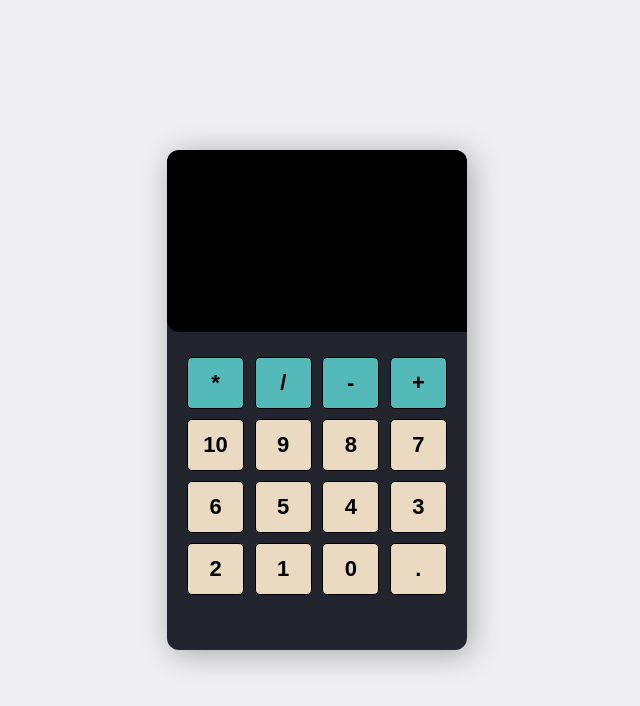
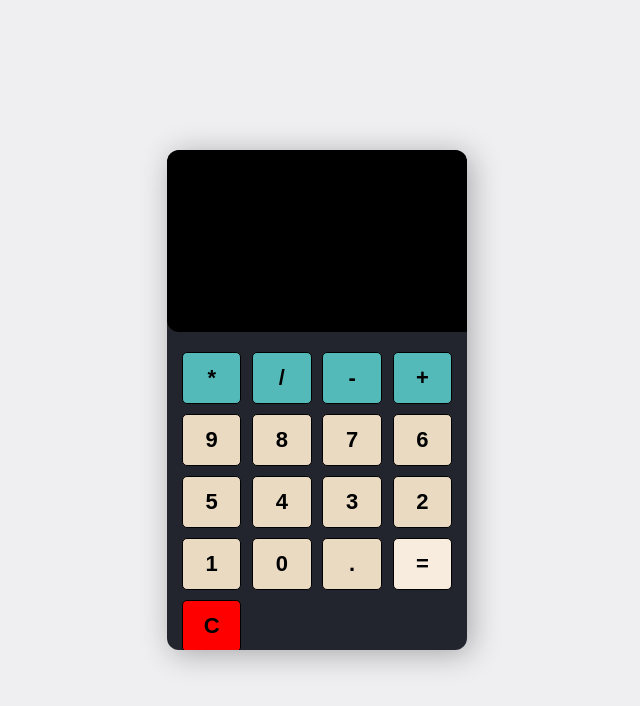
Before and after one commit to lahlaliwassim2/Mini-Calculatrice-en-Javascript, a plain HTML site: page index.html in a window 1280 px wide. Shown: the whole page, without its empty margins (323-963 px from the left). Drawn offline with Linux system fonts and the light colour scheme.

Commit message:
correction de quelques erreures

```diff
--- a/index.html
+++ b/index.html
@@ -20,7 +20,7 @@
                             <button type="button" class="btn btn-a"data-num="-">-</button>
                             <button type="button" class="btn btn-a"data-num="+">+</button>
 
-                            <button type="button" class="btn btn-b"data-num="10">10</button>
+
                             <button type="button" class="btn btn-b"data-num="9">9</button>
                             <button type="button" class="btn btn-b"data-num="8">8</button>
                             <button type="button" class="btn btn-b"data-num="7">7</button>
@@ -33,6 +33,9 @@
                             <button type="button" class="btn btn-b"data-num="0">0</button>
                             <button type="button" class="btn btn-b"data-num=".">.</button>
 
+
+                            <button type="button" class="btn btn-c">=</button>
+                            <button type="button" class="btn btn-clear">C</button>
 
 
 
--- a/style.css
+++ b/style.css
@@ -33,7 +33,7 @@ button{
     flex: 0 0 22%;
     margin: 5PX 0;
     border: 1px solid;
-    width: 60px;
+    width: 20px;
     height: 52px;
     font-size: 22px;
     font-weight: 600;
@@ -44,7 +44,7 @@ button{
     display: flex;
     flex-wrap: wrap;
     justify-content: space-between;
-    padding: 20px;
+    padding: 15px;
 }
 .btn-a{
     background:#54BAB9 ;
@@ -53,3 +53,9 @@ button{
 .btn-b{
     background:#E9DAC1 ;
 }
+.btn-c{
+    background:#F7ECDE;
+}
+.btn-clear{
+    background:red;
+}
```
